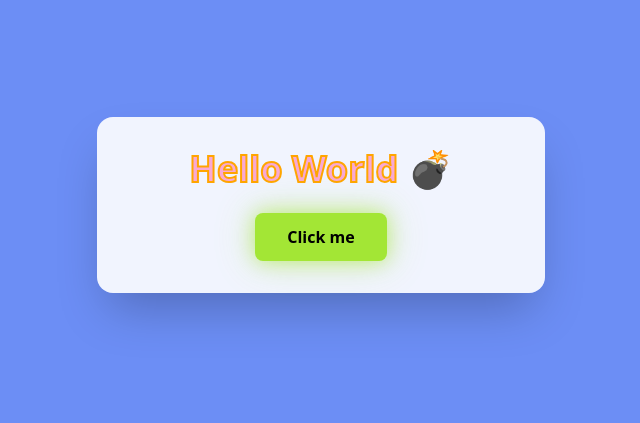
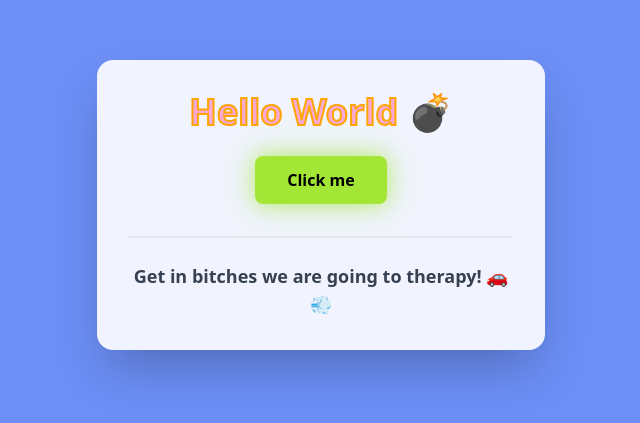
Before and after one commit to emanuelaanders/hello-world-site, a Vue app: page / in a window 1280 px wide. Shown: the part 195-618 px from the top of the page, without its empty margins (319-959 px from the left). Built offline with nearby package versions, Linux system fonts and the light colour scheme.

Commit message:
Add footer with therapy message

```diff
--- a/src/App.vue
+++ b/src/App.vue
@@ -17,6 +17,11 @@
       >
         Click me
       </button>
+      <footer class="mt-8 pt-6 border-t-2 border-gray-200">
+        <p class="text-lg font-semibold text-gray-700">
+          Get in bitches we are going to therapy! 🚗💨
+        </p>
+      </footer>
     </div>
   </div>
 </template>
```
